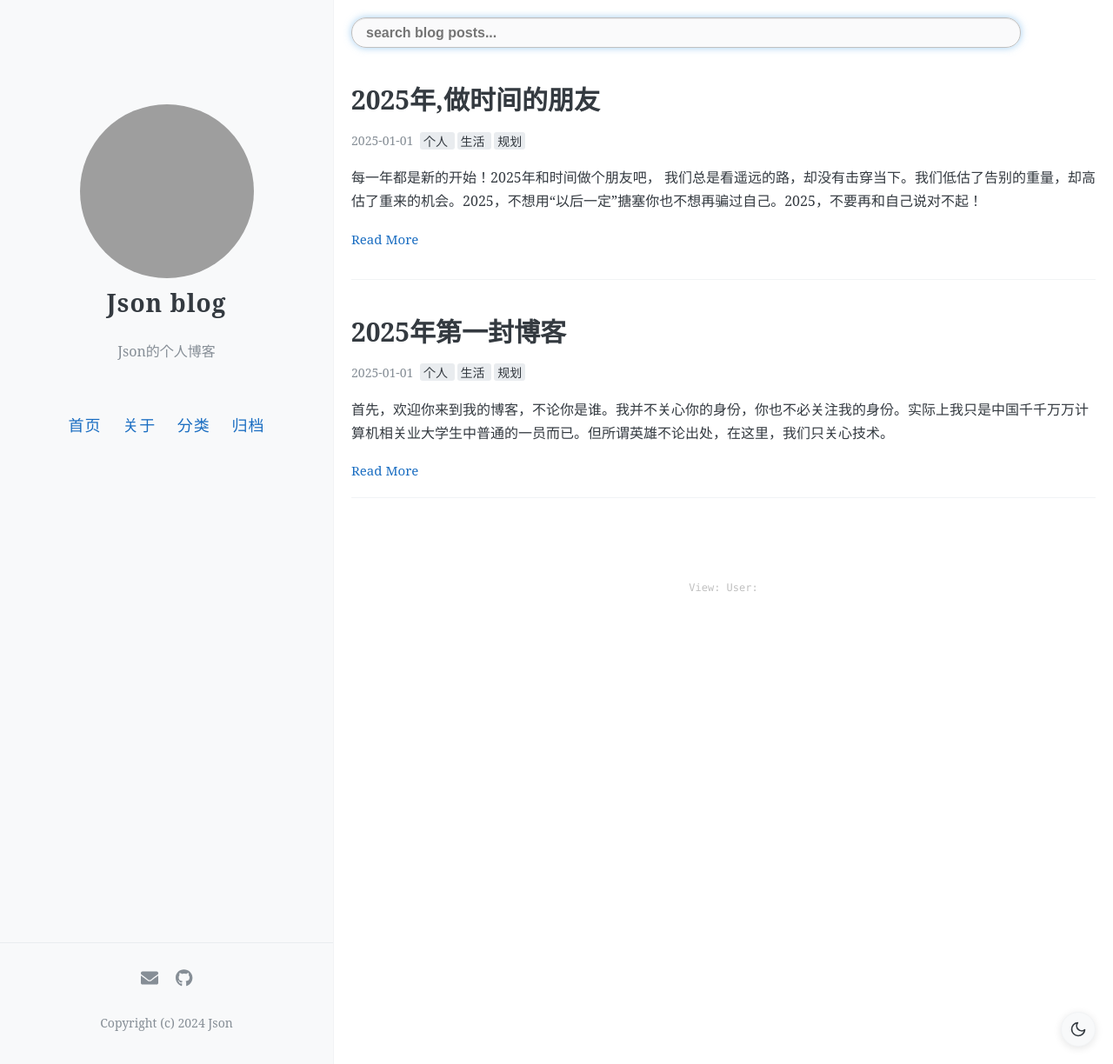
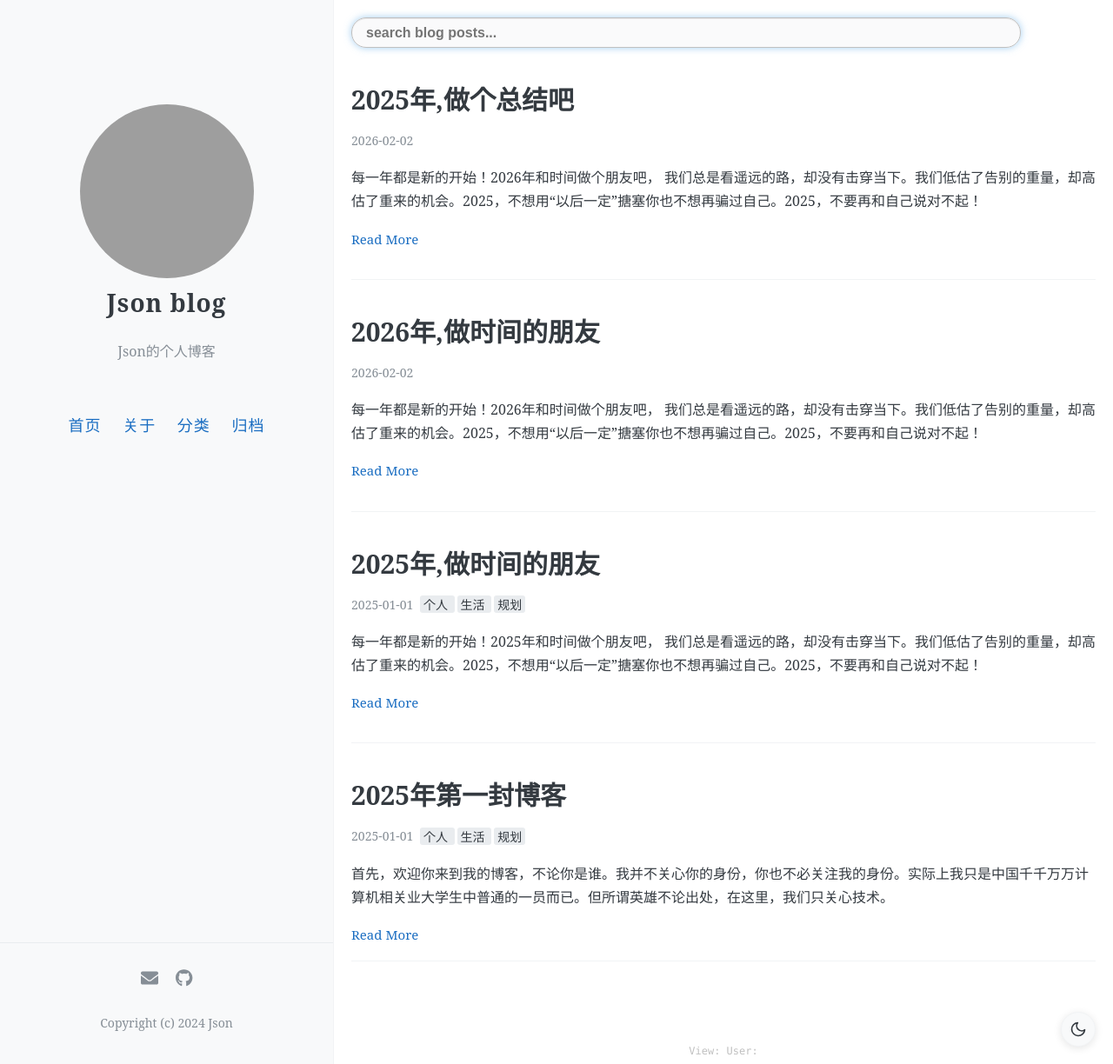
Before and after one commit to jiachengzhu520/jiachengzhu520.github.io, a Jekyll site: the page built from index.html, in a window 1280 px wide and 1224 px high. Shown: the whole window at 87% size. Built offline with Jekyll 4.4.1, drawn with Linux system fonts in a browser that asks for light colours; the list of posts is cut into pages by our own code; comment, search, counter and statistics services are not loaded; grey boxes are pictures that could not be loaded.

Commit message:
更新博客

```diff
--- a/_config.yml
+++ b/_config.yml
@@ -37,6 +37,9 @@ paginate_path: /page:num/
 # The release of Jekyll Now
 version: v1.2.0
 
+# 构建未来日期的文章
+future: true
+
 # Jekyll 3 now only supports Kramdown for Markdown
 kramdown:
   # Use GitHub flavored markdown, including triple backtick fenced code blocks
--- /dev/null
+++ b/_posts/2026-2-2-3.md
@@ -0,0 +1,80 @@
+---
+layout: post
+title: "2026年,做时间的朋友"
+date: 2026-02-02 14:46:25
+---
+每一年都是新的开始！2026年和时间做个朋友吧， 我们总是看遥远的路，却没有击穿当下。我们低估了告别的重量，却高估了重来的机会。2025，不想用“以后一定”搪塞你也不想再骗过自己。2025，不要再和自己说对不起！
+
+<!-- more -->
+
+## 2026，给自己立个Flag吧！
+
+
+#### 1、英语词汇量达到3000个，熟练的单词用md文档一个一个记录好
+
+#### 2、存辆小米su7顶配，30万。
+
+#### 3、去趟香港，澳门
+
+#### 4、资治通鉴读到唐朝
+
+#### 5、公众号粉丝做到3万
+
+#### 6、学会TS,React，达到项目开发，能部署上线的状态
+
+#### 7、减肥15斤，目前155斤
+
+#### 8、完成10000个俯卧撑
+
+#### 9、学会node.js，达到开发服务平台的状态
+
+#### 10、造个人
+
+#### 11、室内加室外35000次跳绳
+
+#### 12、读完毛选
+
+#### 附加读书计划
+
+1、分析与思考黄奇帆的复旦经济课
+
+2、西游记
+
+
+3、毛泽东读书笔记精讲
+
+4、毛泽东传
+
+5、盐铁论
+
+6、江湖-郭德纲
+
+7、脾胃论
+
+8、一句顶一万句
+
+9、百年激进
+
+10、解构现代化
+
+11、论持久战
+
+12、实践论
+
+13、矛盾论
+
+14、费曼学习法
+
+15、枪炮、病菌与钢铁
+
+16、李光耀观天下
+
+17、毛泽东自述
+
+18、不生病的智慧
+
+19、江湖丛谈
+
+20、大周期
+
+21、交易的世界
--- /dev/null
+++ b/_posts/2026-2-2-4.md
@@ -0,0 +1,80 @@
+---
+layout: post
+title: "2025年,做个总结吧"
+date: 2026-02-02 14:57:24
+---
+每一年都是新的开始！2026年和时间做个朋友吧， 我们总是看遥远的路，却没有击穿当下。我们低估了告别的重量，却高估了重来的机会。2025，不想用“以后一定”搪塞你也不想再骗过自己。2025，不要再和自己说对不起！
+
+<!-- more -->
+
+## 2026，给自己立个Flag吧！
+
+
+#### 1、英语词汇量达到3000个，熟练的单词用md文档一个一个记录好
+
+#### 2、存辆小米su7顶配，30万。
+
+#### 3、去趟香港，澳门
+
+#### 4、资治通鉴读到唐朝
+
+#### 5、公众号粉丝做到3万
+
+#### 6、学会TS,React，达到项目开发，能部署上线的状态
+
+#### 7、减肥15斤，目前155斤
+
+#### 8、完成10000个俯卧撑
+
+#### 9、学会node.js，达到开发服务平台的状态
+
+#### 10、造个人
+
+#### 11、室内加室外35000次跳绳
+
+#### 12、读完毛选
+
+#### 附加读书计划
+
+1、分析与思考黄奇帆的复旦经济课
+
+2、西游记
+
+
+3、毛泽东读书笔记精讲
+
+4、毛泽东传
+
+5、盐铁论
+
+6、江湖-郭德纲
+
+7、脾胃论
+
+8、一句顶一万句
+
+9、百年激进
+
+10、解构现代化
+
+11、论持久战
+
+12、实践论
+
+13、矛盾论
+
+14、费曼学习法
+
+15、枪炮、病菌与钢铁
+
+16、李光耀观天下
+
+17、毛泽东自述
+
+18、不生病的智慧
+
+19、江湖丛谈
+
+20、大周期
+
+21、交易的世界
```
Also changed, not shown: auto-update-date.rb (added, +194 -0 lines), README.md.
